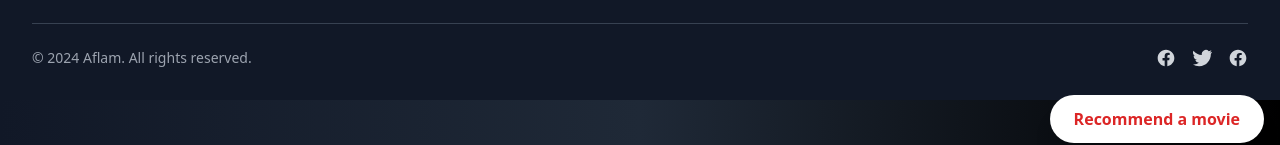
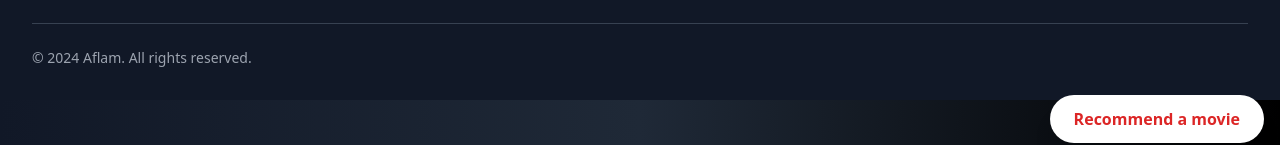
Before and after one commit to AZHamidaddin/SGP, a React (Vite) app in the folder Aflam App/: page / in a window 1280 px wide. Shown: the part 641-786 px from the top of the page. Built offline with nearby package versions, Linux system fonts and the light colour scheme; no server answers.

Commit message:
fixed footer.jsx and app.py

```diff
--- a/Aflam App/src/Footer.jsx
+++ b/Aflam App/src/Footer.jsx
@@ -44,49 +44,6 @@ export default function Footer() {
           <p className="text-sm text-gray-400">
             &copy; 2024 Aflam. All rights reserved.
           </p>
-
-          {/* Social Icons */}
-          <div className="flex space-x-4">
-            <a
-              href="#"
-              className="text-gray-300 hover:text-white transition duration-300"
-            >
-              <svg
-                className="w-5 h-5"
-                fill="currentColor"
-                viewBox="0 0 24 24"
-                xmlns="http://www.w3.org/2000/svg"
-              >
-                <path d="M12 2.04C6.477 2.04 2 6.52 2 12.05 2 16.93 5.66 21 10.4 22v-7.03H7.83V12h2.57V9.72c0-2.54 1.56-3.93 3.84-3.93 1.09 0 2.2.19 2.2.19v2.42h-1.24c-1.22 0-1.61.75-1.61 1.52v1.84h2.73l-.44 2.98H13.6V22c4.74-1 8.4-5.07 8.4-9.95 0-5.53-4.48-10.01-10-10.01z" />
-              </svg>
-            </a>
-            <a
-              href="#"
-              className="text-gray-300 hover:text-white transition duration-300"
-            >
-              <svg
-                className="w-5 h-5"
-                fill="currentColor"
-                viewBox="0 0 24 24"
-                xmlns="http://www.w3.org/2000/svg"
-              >
-                <path d="M24 4.56c-.89.4-1.85.67-2.85.8a4.92 4.92 0 0 0 2.16-2.72 9.86 9.86 0 0 1-3.12 1.2 4.92 4.92 0 0 0-8.38 4.5 13.94 13.94 0 0 1-10.12-5.14A4.92 4.92 0 0 0 4.2 9.86a4.9 4.9 0 0 1-2.23-.6v.06a4.92 4.92 0 0 0 3.95 4.83 4.92 4.92 0 0 1-2.22.08 4.93 4.93 0 0 0 4.59 3.42 9.86 9.86 0 0 1-6.1 2.1c-.39 0-.78-.02-1.17-.07a13.94 13.94 0 0 0 7.57 2.2c9.07 0 14.02-7.52 14.02-14.02 0-.21 0-.42-.02-.63A10.02 10.02 0 0 0 24 4.56z" />
-              </svg>
-            </a>
-            <a
-              href="#"
-              className="text-gray-300 hover:text-white transition duration-300"
-            >
-              <svg
-                className="w-5 h-5"
-                fill="currentColor"
-                viewBox="0 0 24 24"
-                xmlns="http://www.w3.org/2000/svg"
-              >
-                <path d="M12 2C6.486 2 2 6.487 2 12c0 4.991 3.657 9.128 8.438 9.877v-6.998h-2.54V12h2.54V9.745c0-2.506 1.493-3.89 3.774-3.89 1.095 0 2.237.194 2.237.194v2.46h-1.258c-1.241 0-1.622.772-1.622 1.56v1.879h2.773l-.443 2.879h-2.33V22c4.781-.749 8.438-4.886 8.438-9.877C22 6.487 17.514 2 12 2z" />
-              </svg>
-            </a>
-          </div>
         </div>
       </div>
     </footer>
```
Also changed, not shown: 1 other file (tests, documents, lock files or other folders).
